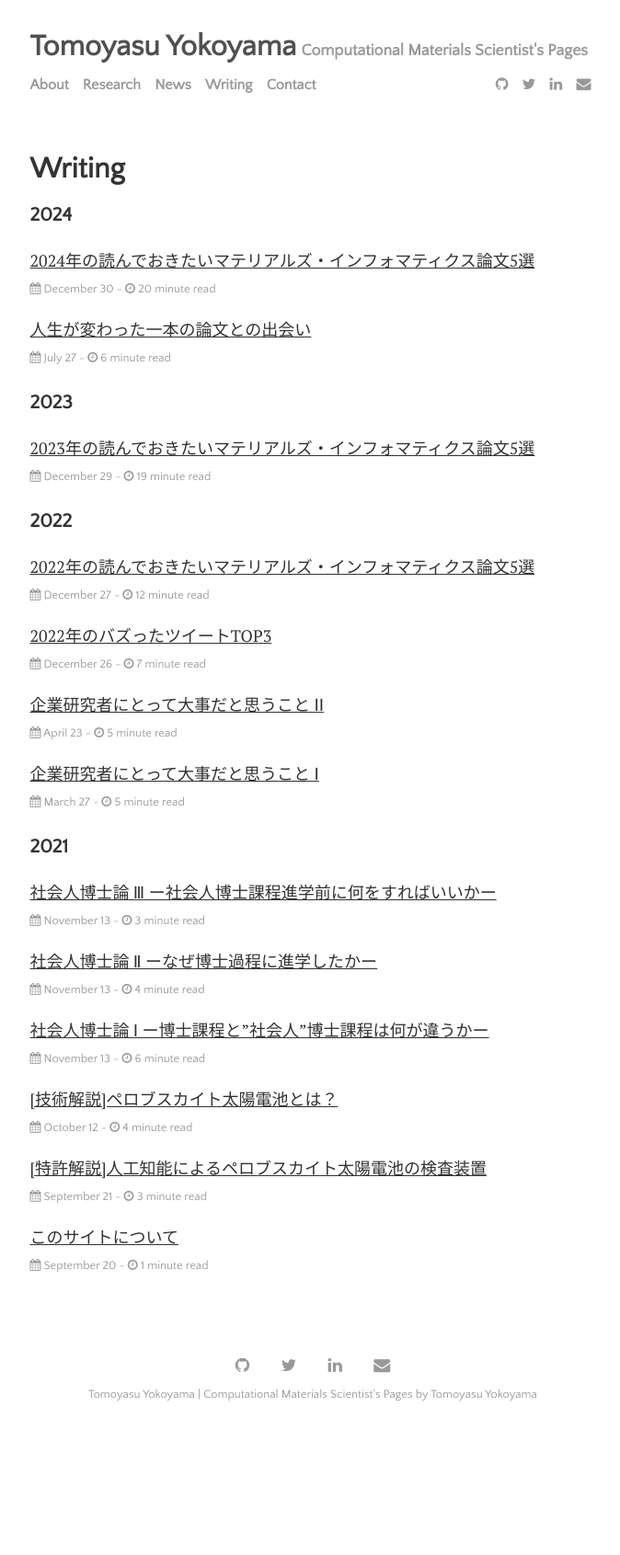
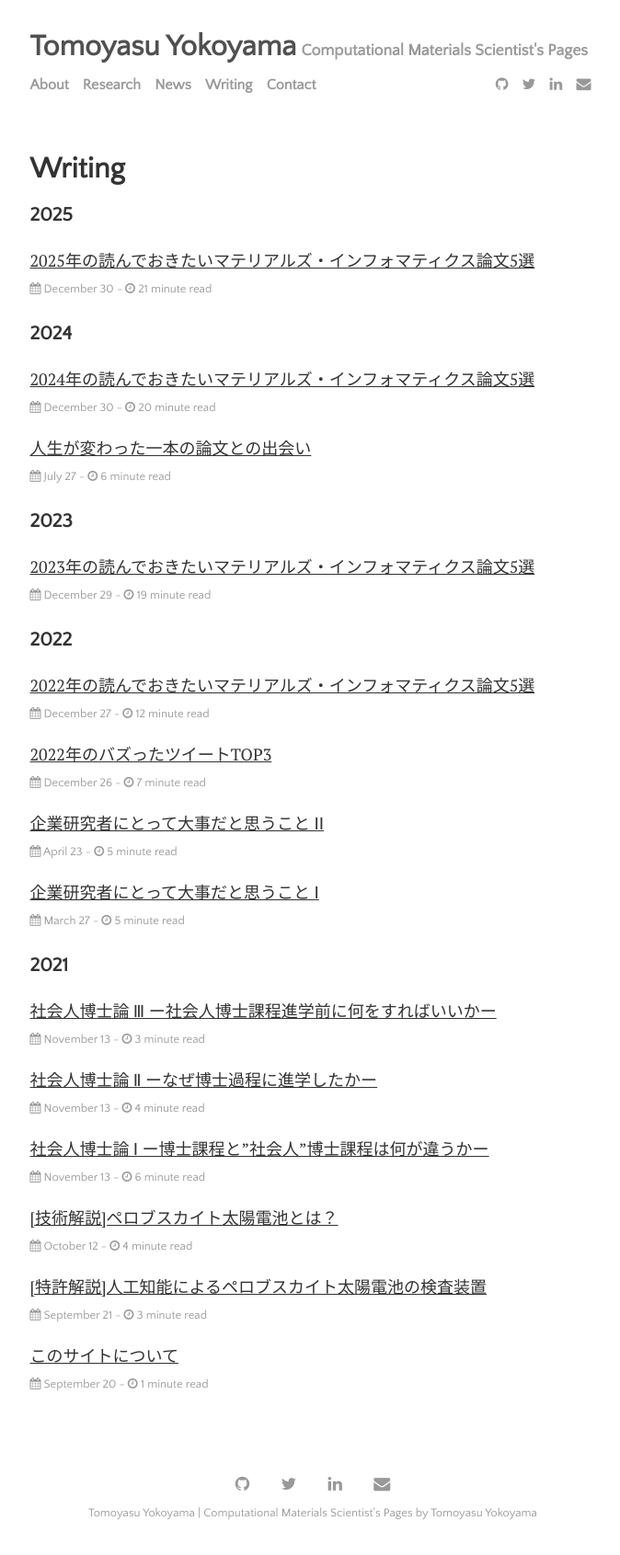
Before and after one commit to yokoyamatomoyasu/yokoyamatomoyasu.github.io, a Jekyll site: the page built from menu/writing.md, in a window 1280 px wide. Shown: the whole page at 92% size, without its empty margins (300-974 px from the left). Built offline with Jekyll 4.4.1, drawn with Linux system fonts in a browser that asks for light colours; before the commit the page ends 1562 px from its top, so only the background shows below that; some of the changed lines change nothing that is shown.

Commit message:
GitHub pages site with Jekyll

```diff
--- /dev/null
+++ b/_posts/2025-12-30-mi-paper-2025.md
@@ -0,0 +1,117 @@
+---
+layout: post
+title: "2025年の読んでおきたいマテリアルズ・インフォマティクス論文5選"
+author: "Tomoyasu Yokoyama"
+categories: blog,tweet,mi
+tags: [documentation,technology,tweet,mi]
+image: ola-syrocka-JAX93ZrczTM-unsplash.jpg
+---
+
+**<font color="Blue"></font>**
+
+2025年もマテリアルズ・インフォマティクス（MI）の論文紹介をX上で続けることができました。今年も個人的注目論文を今年も5本紹介していきたいと思います。
+
+### AIエージェント
+2025年、MI分野において急増したのは「AIエージェント」に関する研究でした。
+
+AIエージェントとは、これまでの単なる機械学習モデルではありません。自ら仮説を立て、データベースから必要な情報を収集し、計算・実験ツールを実行して結果を解析、さらにはその考察に基づいて仮説を修正する、という**<font color="Blue">科学的発見のサイクル</font>**を自律的に回す能力を持ったAIです。2025年は、「**<font color="Blue">Agentic Science（エージェント科学）</font>**」という新たな技術分野が定義され、材料科学においても「AIを使う」時代から「AIが自ら行動する」時代への転換点となりました。
+
+この潮流の中で私が注目したのが、AGAPIというオープンアクセスのAIエージェントプラットフォームです。これは、GPT-4など商用モデルに依存せず、多数のオープンソースLLMと20以上の材料科学専用ツールを統合したシステムで、既に1000人以上のユーザーがこのシステムを使用しているそうです。このシステムの特徴は、PlannerとExecutorを分けたアーキテクチャにあり、実際の物理シミュレーションや機械学習モデルなどのツールで検証することで、LLM特有のハルシネーションを劇的に抑えたとのことです。
+
+現状、こうしたエージェントの活躍の場はシミュレーション上での材料探索が中心ですが、計算機内で完結できるワークフローは、近い将来ほぼすべてAIエージェントに取って代わられる可能性が高いと思います。そうなると「計算屋さんは不要になるのか？」という問いが現実味を帯びてきます。次なるステップは、このAIエージェントが物理的な自動実験ロボットと直接つながることです。シミュレーションで予見された材料をAIがそのままロボットに合成させ、その結果をフィードバックして学習を深める**<font color="Blue">自律型研究ラボ</font>**への進展が、今後の主戦場となります。
+
+個人的には、単に計算を回すだけの役割はAIに任せることで、もっといろんな材料開発に貢献できるようになるのが楽しみです。特に、材料科学の仮想世界と実世界をどう繋ぎ、どの課題にAIを向かわせるべきかを考えることが、これから我々の役割になるのかなと感じています。
+
+<blockquote class="twitter-tweet"><p lang="ja" dir="ltr">材料探索のためのAIエージェントの論文。<br><br>8 つ以上のオープンソースLLMを材料科学関連のAPIと統合することでオープンなAIエージェントを構築、<br>データ取得から物性予測、NNPによる構造最適化を自律的に実行できるそうです。<br><br>既に1000人くらいが使っているみたいですごい。<a href="https://t.co/uxqjP7r6El">https://t.co/uxqjP7r6El</a> <a href="https://t.co/VS8CGw0Yjj">pic.twitter.com/VS8CGw0Yjj</a></p>&mdash; 横山トモヤス｜計算材料科学者 (@yoko_materialDX) <a href="https://twitter.com/yoko_materialDX/status/2001245998136369275?ref_src=twsrc%5Etfw">December 17, 2025</a></blockquote> <script async src="https://platform.twitter.com/widgets.js" charset="utf-8"></script>
+
+### 汎用機械学習ポテンシャル
+機械学習ポテンシャルとは、原子の間に働くエネルギーや原子間力を機械学習により予測する手法です。2024年のMatterSimやEquformerV2の登場以降も、あらゆる元素に対応した汎用モデルの報告は2025年も相次ぎ、前半はリーダーボードの上位が1ヶ月おきに入れ替わるような状態でした。しかし後半に入るとその勢いも落ち着き、代わって「どのモデルが、どの物理現象を正しく記述できるのか」というベンチマーク論文が増加。2024年までは、エネルギーの予測精度は良いが原子間力はあまり良くない、などモデルごとに一長一短がありましたが、多面的なベンチマーク指標も構築され、上位モデルはどれでも一通りのことはできるという印象です。モデルとしては出そろった感があります。
+
+2025年12月現在、このリーダーボードで1位のモデルの一つが、Metaさんから報告されたeSENです 。昨年のモデル（EquformerV2）は、エネルギー予測の精度で圧倒していましたが、eSENはそこに**<font color="Blue">物理的な滑らかさを追求したモデル</font>**になっています 。具体的には、原子のカットオフ付近での不連続性を排除するエンベロープ関数の導入や、空間グリッドに離散化しない計算手法により、数値的なノイズを極限まで抑えています。これにより、エネルギー保存則を満たしつつ、フォノン計算や熱伝導率といった高次の微分を必要とする物性予測において、高予測精度を達成できたそうです。
+
+余談ですが、機械学習ポテンシャルの非常に興味深い特徴として、教師データとして使われる第一原理計算よりもポテンシャルエネルギー曲面が「滑らか」になるという点があります。これにより、構造最適化の際に第一原理計算では陥りがちな局所解をスルーし、より安定な構造を見つけやすいというメリットも報告されています。こうした「機械学習ならではの滑らかさ」を逆手に取ったアプローチは、面白いなと思います。
+
+これらの汎用モデルの多くはオープンに公開されており、誰でも無料で利用可能です。かつては専門家がスパコンで数週間かけていたシミュレーションが、今や実験屋さんが自分のPCやクラウドで、数分で行える時代になりました。特に「まずは構造緩和だけしてみたい」「大まかな物性の傾向を掴みたい」といったニーズに対し、汎用モデルは協力な武器となります。2025年は、こうした高度な計算ツールが専門家の手を離れ、**<font color="Blue">実験の現場に真に溶け込み始めてきた</font>**と感じます。
+
+<blockquote class="twitter-tweet"><p lang="ja" dir="ltr">汎用機械学習ポテンシャルの論文。<br><br>「エネルギー保存則」と「滑らかに変化するエネルギー曲面」が機械学習ポテンシャルに重要との思想から、球面調和関数を離散化せず扱うなどの工夫によりこれを実現、原子間力も高精度に予測できたそうです。<br><br>Metaさんより、現状のSOTA。<a href="https://t.co/VC15NCHWOk">https://t.co/VC15NCHWOk</a> <a href="https://t.co/LrfbzmyLVF">pic.twitter.com/LrfbzmyLVF</a></p>&mdash; 横山トモヤス｜計算材料科学者 (@yoko_materialDX) <a href="https://twitter.com/yoko_materialDX/status/1938190508905357631?ref_src=twsrc%5Etfw">June 26, 2025</a></blockquote> <script async src="https://platform.twitter.com/widgets.js" charset="utf-8"></script>
+
+### 機械学習汎関数
+第一原理計算では物質の組成と構造から汎関数が求まり、それに基づきエネルギーや原子間力を算出します。機械学習ポテンシャルでは、組成と構造から直接エネルギーを予測しますが、機械学習汎関数は、エネルギーではなくその一歩手前の汎関数を予測します。特に、第一原理計算における正確な形がわからない汎関数（**<font color="Blue">交換相関汎関数</font>**）をニューラルネットワークで表現する手法をここでは機械学習汎関数と呼びます。
+
+第一原理計算ではシュレディンガー方程式を解く際、電子同士の複雑な相互作用をひとまとめにした「闇鍋」のような項が登場します。これが「交換相関汎関数」ですが、厳密な数式が不明なため、これまでは様々な近似式が使われてきました。計算精度はこの近似の質で決まりますが、高精度な汎関数ほど計算コストが膨大になり、適用できる系が限られるというジレンマがありました。
+
+そこで、高精度汎関数による計算データをあらかじめ大量に生成しておき、その「闇鍋」の中身を機械学習で高速にシミュレーションしてしまおう、というアプローチが取られます。この手法の最大の利点は、機械学習ポテンシャルでは困難だった**<font color="Blue">電子密度そのものを扱える</font>**点にあります。電子状態が直接関与する欠陥、励起状態、あるいは複雑な化学反応が寄与する物性予測への応用が期待されています。ざっくりとは昨年紹介した機械学習ハミルトニアンと同様のアプローチと捉えても問題ないと思います。
+
+2025年この分野で注目を集めたのが、Microsoftさんが発表したSkalaという汎用モデルです。Skalaは、深層学習を用いることで従来の近似では困難だった非局所的な相互作用を学習した新しい汎関数です。ポイントは約8万件という膨大な高精度汎関数の計算データを学習した点にあると思われます。その結果、小分子の原子化エネルギーにおいて高精度汎関数と同等以上の1 kcal/mol以下の誤差を達成できたそうです。
+
+ただ現状のモデルの学習範囲はHからAr、および一部のハロゲンや希ガスなど主族元素が中心であり、対象も分子系に限られています。そのため、遷移金属を含む触媒や、結晶構造などの周期系への適用はこれからの課題ですが、機械学習ポテンシャルに続くMIの次なる本命トレンドになる可能性を十分に秘めています、と毎年言っているような気も・・。
+
+<blockquote class="twitter-tweet"><p lang="ja" dir="ltr">6月にプレプリントとして報告されていたMicrosoftさんの機械学習汎関数のモデルがついに公開されたそうです。<br><br>8万件の高精度データで学習することにより、ハイブリッド汎関数に匹敵する高精度なエネルギー予測を高速にできるそうです。8万件はすごい。<br><br>PySCF経由で簡単に動かせて便利そう。 <a href="https://t.co/dQ7N2m4pg6">https://t.co/dQ7N2m4pg6</a></p>&mdash; 横山トモヤス｜計算材料科学者 (@yoko_materialDX) <a href="https://twitter.com/yoko_materialDX/status/1976396826023690572?ref_src=twsrc%5Etfw">October 9, 2025</a></blockquote> <script async src="https://platform.twitter.com/widgets.js" charset="utf-8"></script>
+
+### 大規模言語モデルによる最適化
+材料開発において、組成やプロセス条件などの**<font color="Blue">「最適化」は常に研究の核心</font>**ですが、探索空間が広大であるため、従来の数値的な最適化手法だけでは、データが極めて少ない領域で探索が迷走するという課題がありました。
+
+2025年にいくつか報告があったのが、大規模言語モデル（LLM）が持つ膨大な材料科学の知見を最適化のフレームワークに直接組み込むアプローチです。これにより、実験データが不足している領域においても、**<font color="Blue">材料科学的な妥当性に基づいた筋の良い探索</font>**が可能になりました。昨年も紹介したアプローチですが、2025年は様々な最適化手法と組み合わせ、より実践的な問題への応用が進んだ印象です。
+
+この潮流を象徴する研究の一つが、強化学習とLLMを融合させたAIMATDESIGNというフレームワークです。従来の強化学習は報酬のみを頼りに試行錯誤しますが、この手法ではLLMがドメインの専門家として介入します。LLMが既存の文献から有望な特徴量を抽出し、最適化の指針を与えることで、高次元空間での探索効率を劇的に高めることに成功しました。その結果、合金設計などの複雑な逆設計タスクにおいて、従来手法を大きく上回る成功率を達成しています。
+
+また、強化学習だけでなくベイズ最適化においてもLLMの組み込みが進んでおり、LLMがカーネル選択や探索範囲の絞り込みをサポートする研究が報告されました。
+
+専門家であれば「この元素の組み合わせは不安定」「この温度域では反応が進まない」といった、経験的にわかっている暗黙知があります。これらをLLMに肩代わりさせることで、**<font color="Blue">AIが的外れな実験を自ら回避</font>**し、最短ルートで正解に辿り着けます。この技術の進展は、MIによる材料発見の成功確率を一段上のステージへと引き上げることになると期待しています。
+
+<blockquote class="twitter-tweet"><p lang="ja" dir="ltr">強化学習による逆設計の論文。<br><br>材料科学の知見を取り込んだLLMにより学習モデルを改良し、強化学習の探索方針を修正するループを繰り返すことで狙いの物性を有する材料を予測、実際に合成すると予測通りの物性だったそうです。<br><br>LLMでドメイン知識組み込む点がポイントそう。<a href="https://t.co/cybB8wXbXL">https://t.co/cybB8wXbXL</a> <a href="https://t.co/kAmqfFBtOR">pic.twitter.com/kAmqfFBtOR</a></p>&mdash; 横山トモヤス｜計算材料科学者 (@yoko_materialDX) <a href="https://twitter.com/yoko_materialDX/status/1942539166153412828?ref_src=twsrc%5Etfw">July 8, 2025</a></blockquote> <script async src="https://platform.twitter.com/widgets.js" charset="utf-8"></script>
+
+### 大規模材料データベース
+2025年も、MIの基盤となる大規模データベースの公開が相次ぎました。特にMetaさんからは、分子の包括的な計算データOMatMol25、固体・液体界面の相互作用を網羅したOC25、そして分子結晶に特化したOMC25など、特定のターゲットを深掘りした質の高いデータセットが次々と提供されています。Metaさんはすごい・・！
+
+そうした中、私が注目したのは統計数理研究所を中心とした産官学コンソーシアムによって開発された、世界最大級の高分子材料データベースPolyOmicsの公開です。高分子材料は、その構造の複雑さと合成・測定コストの高さから、Materials Projectのような無機材料に比べてオープンな大規模データが著しく不足していました。この課題に対し、**<font color="Blue">日本国内の48機関から約260名の研究者が集結したRadonPyコンソーシアム</font>**が組織の垣根を越えて連携。12万件以上のポリマーに対して、密度、熱伝導率、ガラス転移温度など62種類もの多様な物性データを生成するという金字塔を打ち立てました。
+
+「計算データだけでは実験値と合わず、役に立たないのでは？」と思われるかもしれません。しかし本研究では、実験データが極めて少ないケースでも、これら膨大な計算データで事前学習（Sim2Real）を行うことで、実験物性を極めて高精度に予測できることが示されています。
+
+個人的に感銘を受けたのは、大学や国研だけでなく37社もの民間企業が参加し、コンソーシアムとして目に見える成果を上げている点です。MIのようなプラットフォーム技術は、もはや一つの組織が独自に抱え込む段階を過ぎ、**<font color="Blue">誰もが享受できるコモディティ化の段階に入ってきている</font>**ように思います。組織間で連携してスケールアップを急ぎ、導入のスピードを加速させるような、こうした取り組みがどんどん増えていくのではないかと感じました。
+
+<blockquote class="twitter-tweet"><p lang="ja" dir="ltr">ポリマーの計算データベースの論文。<br><br>48機関から約260人が参加しMD計算により10万件の多様なポリマーデータを生成。この計算データを用いて実験データに転移学習したところ計算データが多いほど精度向上できたそうです。<br><br>RadonPyコンソ、着実に進化していてすごい。<a href="https://t.co/p2LLG96SHW">https://t.co/p2LLG96SHW</a> <a href="https://t.co/pEHJ7ZytFC">pic.twitter.com/pEHJ7ZytFC</a></p>&mdash; 横山トモヤス｜計算材料科学者 (@yoko_materialDX) <a href="https://twitter.com/yoko_materialDX/status/1991099139615051816?ref_src=twsrc%5Etfw">November 19, 2025</a></blockquote> <script async src="https://platform.twitter.com/widgets.js" charset="utf-8"></script>
+
+
+以上です、2026年はどんな面白いマテリアルズ・インフォマティクスの研究成果が報告されるのか、楽しみです。
+
+
+
+### 番外編その１
+
+番外編その１は、Microsoftさんの生成モデルによる結晶構造予測の論文。
+この論文のプレプリントは[2023年の読んでおきたいマテリアルズ・インフォマティクス論文5選](https://yokoyamatomoyasu.github.io/mi-paper-2023)でも紹介したので、今回の5本には取り上げませんでしたが、「AIは結晶構造をどこまで予測できるか？」という問いの現状の解と思いますので、未チェックの方は読んで損はないと思います。
+
+<blockquote class="twitter-tweet"><p lang="ja" dir="ltr">2023年末にプレプリントとして報告されていたMicrosoftさんの結晶構造逆設計の論文が、Nature誌から公開され、モデルもオープンになったそうです。<br><br>待望のモデル公開！早速試してみよう。 <a href="https://t.co/eyAghpZmYF">https://t.co/eyAghpZmYF</a></p>&mdash; 横山トモヤス｜計算材料科学者 (@yoko_materialDX) <a href="https://twitter.com/yoko_materialDX/status/1879921875645772189?ref_src=twsrc%5Etfw">January 16, 2025</a></blockquote> <script async src="https://platform.twitter.com/widgets.js" charset="utf-8"></script>
+
+
+### 番外編その２
+
+番外編その２は、生成モデルにより自由エネルギーを予測する論文。
+結晶構造予測とかよりも、こういう生成モデルの使い方の方が向いているのではないかなと期待しています。
+
+<blockquote class="twitter-tweet"><p lang="ja" dir="ltr">生成モデルによる自由エネルギー予測の論文。<br><br>自由エネルギー予測する際MD計算などサンプリングでは時間がかかりますが、ボルツマン生成器により平衡分布を直接マッピング、1000原子系の状態図を高速に予測できたそうです。<br><br>面白い。こんな生成モデルも使い方もあるみたい。<a href="https://t.co/590Z8Dw49J">https://t.co/590Z8Dw49J</a> <a href="https://t.co/NzM2f1GFjk">pic.twitter.com/NzM2f1GFjk</a></p>&mdash; 横山トモヤス｜計算材料科学者 (@yoko_materialDX) <a href="https://twitter.com/yoko_materialDX/status/1975154077932683463?ref_src=twsrc%5Etfw">October 6, 2025</a></blockquote> <script async src="https://platform.twitter.com/widgets.js" charset="utf-8"></script>
+
+### 番外編その３
+
+番外編その３は、機械学習により偏微分方程式を解く論文。
+この分野の研究もかなり盛んですが、以下のようなTransformerによりスケールさせた基盤モデルも報告されており、機械学習ポテンシャルのようになっていくのかなと感じました。
+
+<blockquote class="twitter-tweet"><p lang="ja" dir="ltr">偏微分方程式を解く基盤モデルの論文。<br><br>自己回帰Transformerにより6種類の異なるデータで訓練した事前学習モデルを構築。これを微調整して使用することで、次元や解像度などの形状に依存せず高精度に予測できるそうです。<br><br>この分野も基盤モデルが流行りつつあるみたい。<a href="https://t.co/274qBKH2il">https://t.co/274qBKH2il</a> <a href="https://t.co/Hu9F0gW2wH">pic.twitter.com/Hu9F0gW2wH</a></p>&mdash; 横山トモヤス｜計算材料科学者 (@yoko_materialDX) <a href="https://twitter.com/yoko_materialDX/status/1973342140437766428?ref_src=twsrc%5Etfw">October 1, 2025</a></blockquote> <script async src="https://platform.twitter.com/widgets.js" charset="utf-8"></script>
+
+### 番外編その４
+
+番外編その４は、材料物性における組成と構造の寄与を調べた論文。
+機械学習による物性予測では意外にも構造情報なしで組成情報だけでうまくいく場合があり、この理由を理解するために情報理論の考え方で構造の寄与を評価したという研究です。専門家が何となく感じている事をちゃんと定量的に評価することは重要と思います。
+
+<blockquote class="twitter-tweet"><p lang="ja" dir="ltr">材料物性における構造の寄与を調べた論文。<br><br>構造情報なしで組成のみからの物性予測が意外と精度がよいという疑問に対し投影の考え方に基づき構造寄与度の評価手法を構築したそうです。<br><br>組成が決まると構造も制約されるので組成には構造情報も含まれる、というのはありそう。<a href="https://t.co/7eHBQe9caq">https://t.co/7eHBQe9caq</a> <a href="https://t.co/KQ7ya06Vzf">pic.twitter.com/KQ7ya06Vzf</a></p>&mdash; 横山トモヤス｜計算材料科学者 (@yoko_materialDX) <a href="https://twitter.com/yoko_materialDX/status/1886731432736809158?ref_src=twsrc%5Etfw">February 4, 2025</a></blockquote> <script async src="https://platform.twitter.com/widgets.js" charset="utf-8"></script>
+
+
+### 個人的推し論文
+
+個人的に2025年で一番面白かったのは、固体/固体界面の第一原理計算に関する論文。
+これまでは異なる材料からなる界面を作るには、そのサイズが同じになるまでセルを大きくする必要がありましたが、これが不要となる新たな手法が提案されました。
+この手法が汎用的に適用できれば、界面の計算データを高速に生成することが期待されます。
+これを学習した機械学習モデルよりこれまでは難しかった固体/固体界面のシミュレーションが実現できるので、個人的推し論文として取り上げました。
+
+<blockquote class="twitter-tweet"><p lang="ja" dir="ltr">固体界面計算の高速化の論文。<br><br>固体界面を計算する際、格子定数のミスマッチからスーパーセル化が必須で高コストでしたが、それぞれの格子定数にあわせ平面波基底を調整することで、少ない原子数でも同精度で計算できたそうです。<br><br>これはすごい。面倒なモデリングは不要に。<a href="https://t.co/YrsLgRqclu">https://t.co/YrsLgRqclu</a></p>&mdash; 横山トモヤス｜計算材料科学者 (@yoko_materialDX) <a href="https://twitter.com/yoko_materialDX/status/1936016183268196427?ref_src=twsrc%5Etfw">June 20, 2025</a></blockquote> <script async src="https://platform.twitter.com/widgets.js" charset="utf-8"></script>
--- a/menu/about.md
+++ b/menu/about.md
@@ -70,6 +70,7 @@ permalink: /about
 - [T. Yokoyama](https://doi.org/10.7567/APEX.6.061201), F. Oba, A. Seko, H. Hayashi, Y. Nose, I. Tanaka, Theoretical Photovoltaic Conversion Efficiencies of ZnSnP<sub>2</sub>, CdSnP<sub>2</sub>, and Zn<sub>1-X</sub>Cd<sub>x</sub>SnP<sub>2</sub> Alloys. *Appl. Phys. Express* **2013**, 6 (6), 061201.
 
 ### プレプリント
+- [T. Yokoyama](https://arxiv.org/abs/2505.21235), K. Ichikawa, H. Naito, From Polyhedra to Crystals: A Graph-Theoretic Framework for Crystal Structure Generation. *arXiv.org* **2025**, arXiv:2505.21235.
 - K. Ichikawa, G. Hayashi, S. Ohuchi, [T. Yokoyama](https://arxiv.org/abs/2503.09356), K. Okada, K. Fujii, Optimal elemental configuration search in crystal using quantum approximate optimization algorithm. *arXiv.org* **2025**, arXiv:2503.09356.
 - [T. Yokoyama](https://arxiv.org/abs/2407.02838), K. Ichikawa, T. Naruse, K. Ohura, Y. Kaneko,
 Designing Superionic Conductors Using Tetrahedrally Packed Structures. *arXiv.org* **2024**, arXiv:2407.02838.
@@ -87,6 +88,7 @@ Designing Superionic Conductors Using Tetrahedrally Packed Structures. *arXiv.or
 
 
 ### 招待講演・セミナー講師
+- [横山智康](https://chemical.iae.kyoto-u.ac.jp/Materials_Tailoring_Committee/past_committee.html)，「多面体に基づく結晶構造の設計」 第103回マテリアルズテーラリング研究会 (2025).
 - [横山智康](https://www.ceramic.or.jp/bkouon/archive/event/2025/2025_seminar.pdf)，「多面体に基づくイオン伝導体の設計」 第56回エンジニアリングセラミックスセミナー (2025).
 - [横山智康](https://catsj.jp/event/18779)，「材料科学の知見を活用した結晶構造予測手法の開発」 触媒学会若手会第45回夏の研修会 (2025).
 - [横山智康](https://sites.google.com/view/y-theochem/%E9%96%8B%E5%82%AC%E5%B1%A5%E6%AD%B4/%E7%AC%AC%E5%9B%9E_2?authuser=0)，「材料科学の知見に基づく結晶構造予測」 第6回理論化学若手セミナー (2025).
```
Also changed, not shown: 3 other files.
